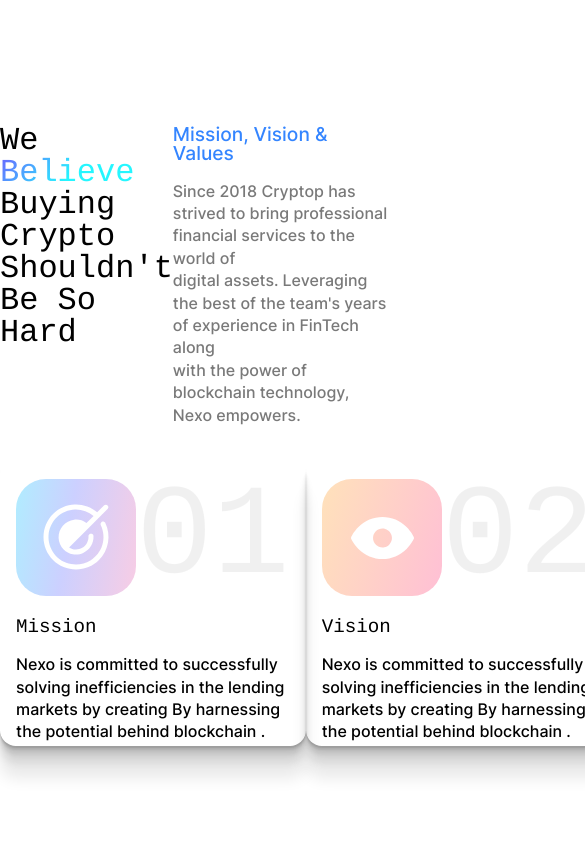
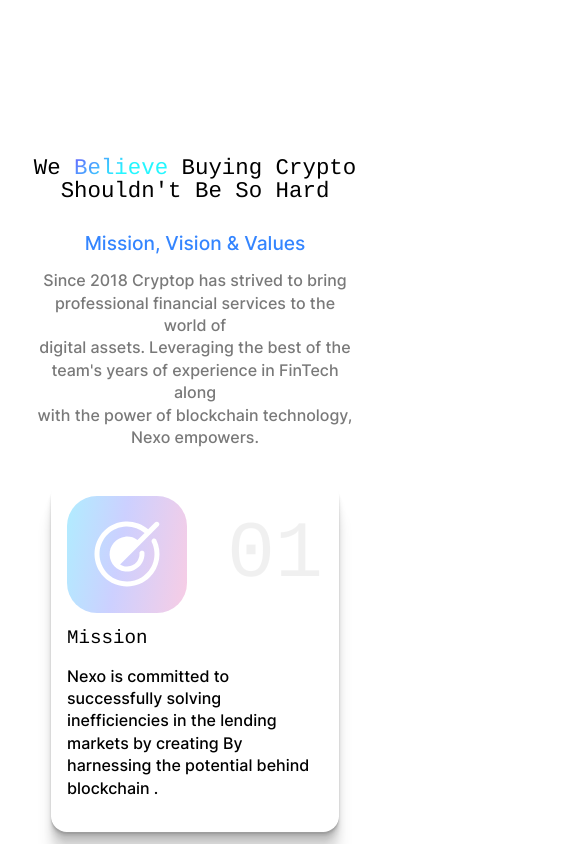
Before and after one commit to mojtaba-jsx/CryptoCurrency, a plain HTML site: page src/html/about-us.html in a window 390 px wide. Shown: the part 1600-2444 px from the top of the page, 585 px wide, since content can reach past the window. Drawn offline with Linux system fonts and the light colour scheme; a web font is replaced by a local one.

Commit message:
[RESPONSIVE]- Add Responsive For Believe Section

```diff
--- a/src/css/responsive.css
+++ b/src/css/responsive.css
@@ -23,14 +23,30 @@
   }
 
   /*! ====Benefit Section==== */
-  .benefit__wrapper{
+  .benefit__wrapper {
     flex-wrap: wrap;
   }
   .benefit__wrapper {
     margin-right: 2rem;
     margin-left: 2rem;
   }
-  .benefit__box{
+  .benefit__box {
+    margin-bottom: 2rem;
+  }
+  /*! ====Believe Section==== */
+  .believe__top {
+    flex-direction: column;
+  }
+  .believe__top-left,
+  .believe__top-right {
+    margin: 0 auto;
+    text-align: center;
+    margin-top: 2rem;
+  }
+  .believe__bottom {
+    flex-wrap: wrap;
+  }
+  .believe__bottom-box {
     margin-bottom: 2rem;
   }
 }
@@ -332,6 +348,17 @@
   .footer-main__wrapper {
     flex-wrap: wrap;
   }
+  /*! ====Story Section==== */
+  .story__right-image {
+    width: 30rem;
+  }
+  .story__left-title {
+    font-size: 3.5rem;
+  }
+  .story__left-text {
+    margin-right: 1rem;
+    margin-left: 1rem;
+  }
 }
 
 /* *  ------------------------740px------------------------ */
@@ -390,18 +417,11 @@
   }
 }
 
-/* *  ------------------------805px------------------------ */
-@media screen and (max-width: 805px) {
-  /*! ====Story Section==== */
-  .story__right-image{
-    width: 30rem;
-  }
-  .story__left-title{
-    font-size: 3.5rem;
-  }
-  .story__left-text{
-    margin-right: 1rem;
-    margin-left: 1rem;
+/* *  ------------------------700px------------------------ */
+@media screen and (max-width: 700px) {
+  /*! ====Believe Section==== */
+  .believe__top-right-text {
+    width: 34rem;
   }
 }
 
@@ -496,6 +516,10 @@
   .featured__box {
     width: 25rem;
   }
+  /*! ====Believe Section==== */
+  .believe__top-right-text {
+    width: 28rem;
+  }
 }
 
 /* *  ------------------------564px------------------------ */
@@ -506,10 +530,10 @@
   }
 
   /*! ====Story Section==== */
-  .story__left-title{
+  .story__left-title {
     font-size: 3rem;
   }
-  .story__right-image{
+  .story__right-image {
     width: 25rem;
   }
 }
@@ -731,11 +755,20 @@
   }
 
   /*! ====Story Section==== */
-  .story__left-title{
+  .story__left-title {
     font-size: 2.5rem;
   }
-  .story__right-image{
+  .story__right-image {
     width: 20rem;
+  }
+
+  /*! ====Believe Section==== */
+  .believe__top-right-text {
+    width: 25rem;
+  }
+  .believe__bottom-box {
+    width: 20rem;
+    height: 18rem;
   }
 }
 
@@ -850,8 +883,22 @@
   }
 
   /*! ====Benefit Section==== */
-  .benefit__box-title{
+  .benefit__box-title {
     font-size: 2rem;
+  }
+  /*! ====Believe Section==== */
+  .believe__top-right-text {
+    width: 20rem;
+  }
+  .believe__bottom-box{
+    width: 16rem;
+    height: 20rem;
+  }
+  .believe__bottom-box--top-number{
+    font-size: 5em;
+  }
+  .believe__top-left--title{
+    font-size: 1.4rem;
   }
 }
 
@@ -882,10 +929,10 @@
   }
 
   /*! ====Story Section==== */
-  .story__left-title{
+  .story__left-title {
     font-size: 2rem;
   }
-  .story__right-image{
+  .story__right-image {
     width: 14rem;
   }
 }
```
